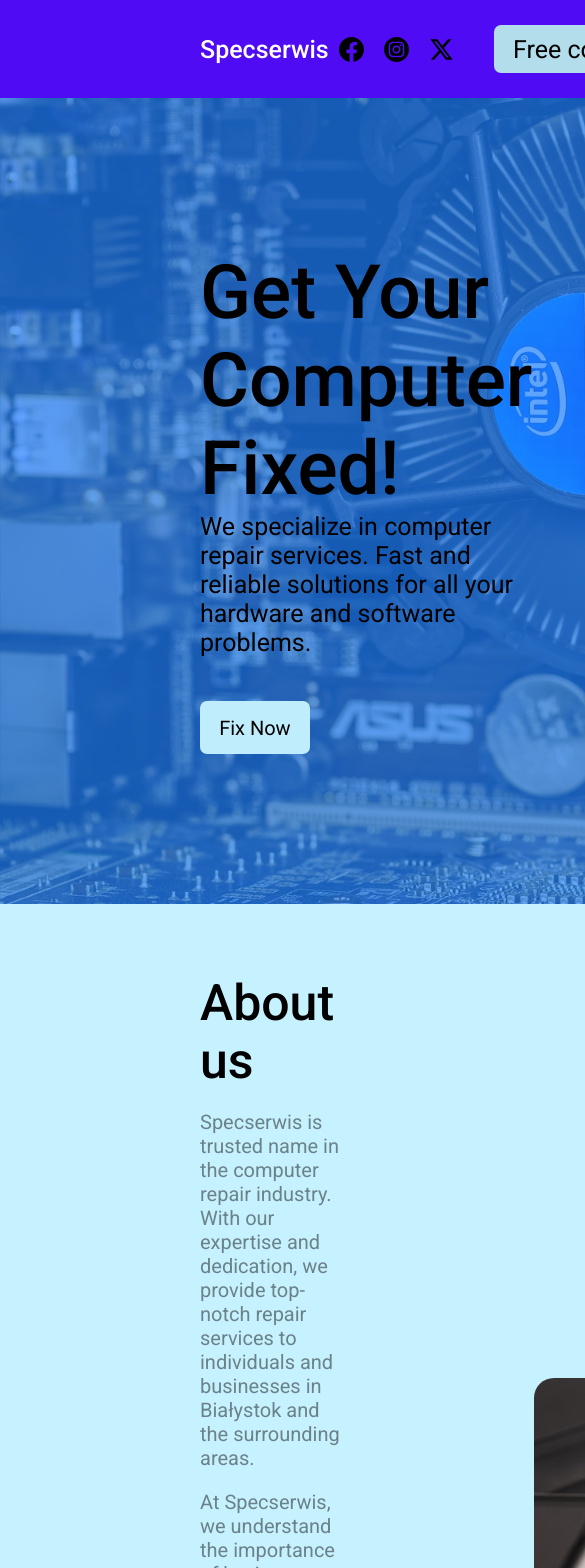
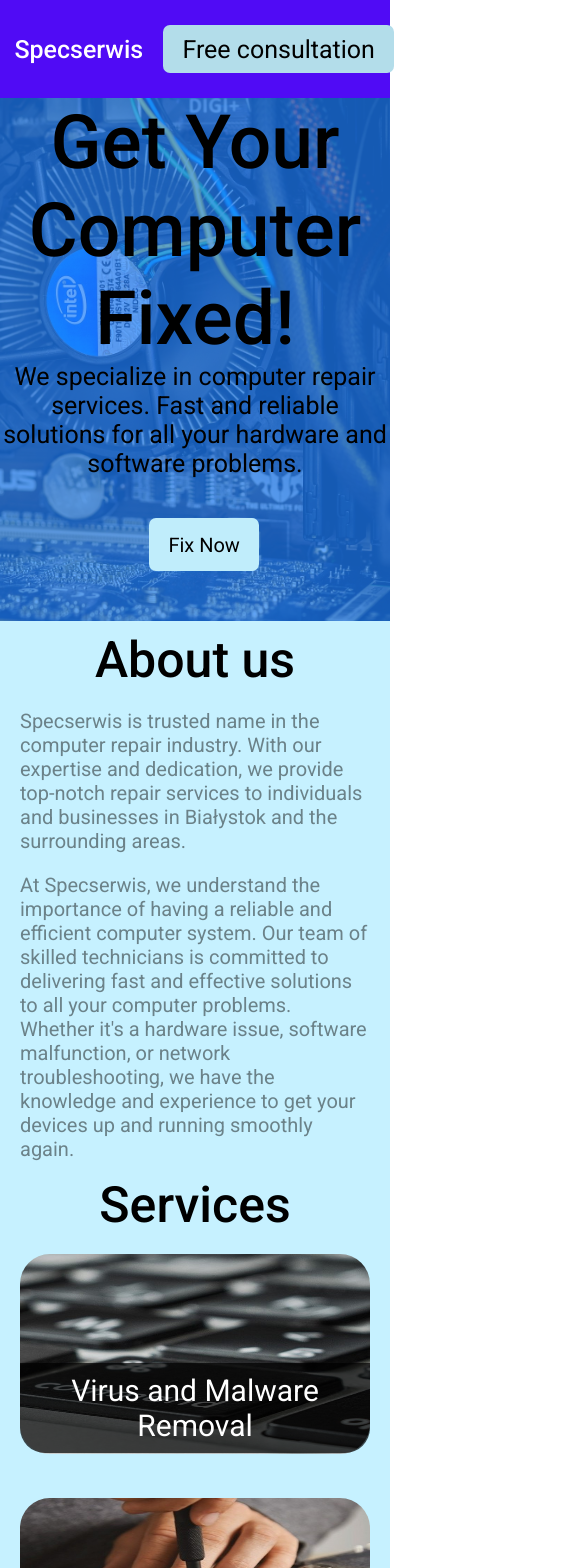
Before and after one commit to Ihcaer/serwisPC, an Angular app: page / in a window 390 px wide. Shown: the top 1568 px of the page, 585 px wide, since content can reach past the window. Built offline with nearby package versions, Linux system fonts and the light colour scheme.

Commit message:
Uresponsywnienie strony bez mapy

```diff
--- a/src/app/app.component.scss
+++ b/src/app/app.component.scss
@@ -5,15 +5,19 @@
   flex-direction: column;
 }
 
-@media only screen and (max-width: 1000px) {
+@media only screen and (max-width: 600px) {
   body {
     margin: 0;
     padding: 0;
     overflow-x: hidden;
   }
-  .all {
+  .galeria {
+    display: none;
+  }
+  /*.all {
     display: flex;
     flex-direction: row;
     flex-wrap: wrap;
-  }
+    min-width: auto;
+  }*/
 }
--- a/src/app/components/header/header.component.scss
+++ b/src/app/components/header/header.component.scss
@@ -25,3 +25,15 @@ $wielkoscTla: 25px;
 .przycisk {
   margin-right: $marginesBoczny;
 }
+
+@media only screen and (max-width: 600px) {
+  .header {
+    display: flex;
+    justify-content: center;
+    gap: 20px;
+    padding-right: 20px;
+  }
+  .socjale {
+    display: none;
+  }
+}
--- a/src/app/components/sekcja-mapa/sekcja-mapa.component.scss
+++ b/src/app/components/sekcja-mapa/sekcja-mapa.component.scss
@@ -19,6 +19,24 @@
   color: #6b8289;
 }
 .mapa {
-  margin-top: 50px;
   margin: 80px 0 80px 0;
 }
+
+@media only screen and (max-width: 600px) {
+  .sekcjaMapa {
+    background-color: #baecfd;
+    flex-direction: column;
+  }
+  .mapaNapisy {
+    margin-top: 30px;
+    margin-bottom: 30px;
+  }
+  .mapa {
+    margin: 20px 0 0 0;
+    display: none;
+  }
+  #map {
+    width: 400px;
+    height: 200px;
+  }
+}
--- a/src/app/components/sekcja1/sekcja1.component.scss
+++ b/src/app/components/sekcja1/sekcja1.component.scss
@@ -40,3 +40,19 @@
   font-size: 20px;
   padding: 10px;
 }
+
+@media only screen and (max-width: 600px) {
+  .tekst1 {
+    margin: 0;
+    display: flex;
+    flex-wrap: wrap;
+    justify-content: center;
+    text-align: center;
+  }
+  .sekcja1Przycisk {
+    margin: 40px 0 0 0;
+    padding-bottom: 50px;
+    display: flex;
+    justify-content: center;
+  }
+}
--- a/src/app/components/sekcja2/sekcja2.component.scss
+++ b/src/app/components/sekcja2/sekcja2.component.scss
@@ -73,8 +73,8 @@ $aboutMarginesGorny: 70px;
   color: #ffffff;
   padding: 10px;
   border-radius: 0 0 25px 25px;
-  width: 96%;
-  height: 25%;
+  width: 480px;
+  height: 125px;
   display: flex;
   justify-content: center;
   align-items: center;
@@ -95,3 +95,43 @@ $aboutMarginesGorny: 70px;
   color: #525252;
   margin-bottom: 150px;
 }
+
+@media only screen and (max-width: 600px) {
+  .about {
+    margin: 0;
+  }
+  .aboutTekst {
+    margin: 10px 20px 15px 20px;
+    display: flex;
+    flex-direction: column;
+    align-items: center;
+  }
+  .aboutUs2 {
+    margin-bottom: 10px;
+  }
+  .aboutUs3 {
+    margin-top: 10px;
+  }
+  .aboutZdj {
+    display: none;
+  }
+  .servicesZdjTekst > img {
+    width: 350px;
+    height: 200px;
+  }
+  .servicesTekst {
+    width: 330px;
+    height: 70px;
+    font-size: 30px;
+  }
+  .opinie {
+    margin: 40px 10px 0 10px;
+  }
+  .trescOpinii {
+    font-size: 20px;
+  }
+  .opiniodawca {
+    font-size: 25px;
+    margin-bottom: 50px;
+  }
+}
--- a/src/app/components/stopka/stopka.component.scss
+++ b/src/app/components/stopka/stopka.component.scss
@@ -86,3 +86,45 @@
   margin-right: 260px;
   display: flex;
 }
+
+@media only screen and (max-width: 600px) {
+  .formularz {
+    flex-direction: column;
+    gap: 50px;
+    margin-top: 20px;
+  }
+  .formularzWlasciwy {
+    max-width: 400px;
+    order: 2;
+  }
+  .formularzDane {
+    flex-wrap: wrap;
+  }
+  .formularzPrzycisk {
+    justify-content: center;
+    margin-top: 20px;
+  }
+  .formularzDane {
+    display: flex;
+    gap: 5px;
+  }
+  .formularzImie,
+  .formularzEmail {
+    width: 100%;
+  }
+  .formularzOpis {
+    order: 1;
+    align-items: center;
+    margin: 0 10px 0 10px;
+  }
+  .dolnaStopka {
+    margin: 30px 0 15px 0;
+  }
+  .stopkaLogo {
+    margin-left: 10px;
+  }
+  .sociale {
+    margin-left: auto;
+    margin-right: 5px;
+  }
+}
```
